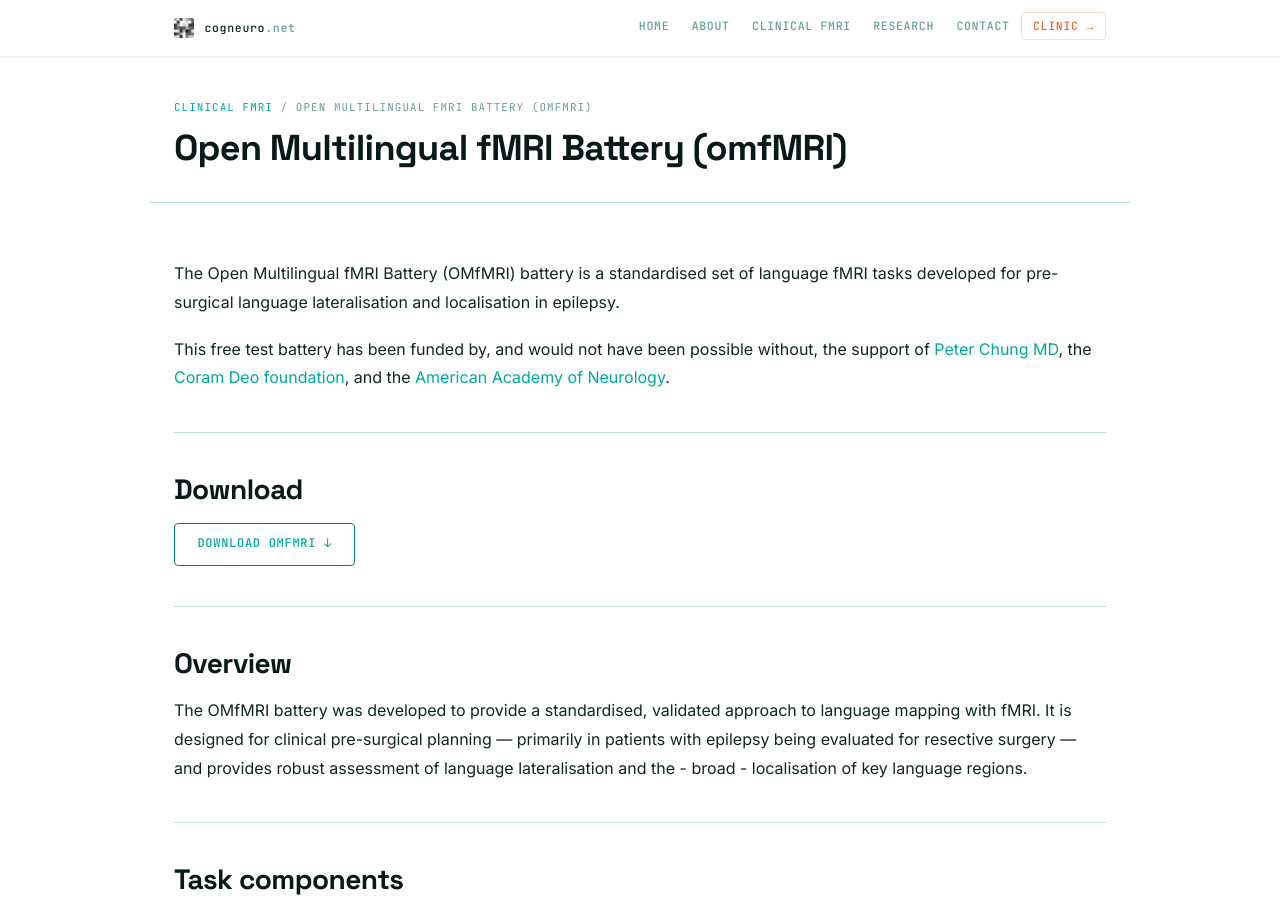
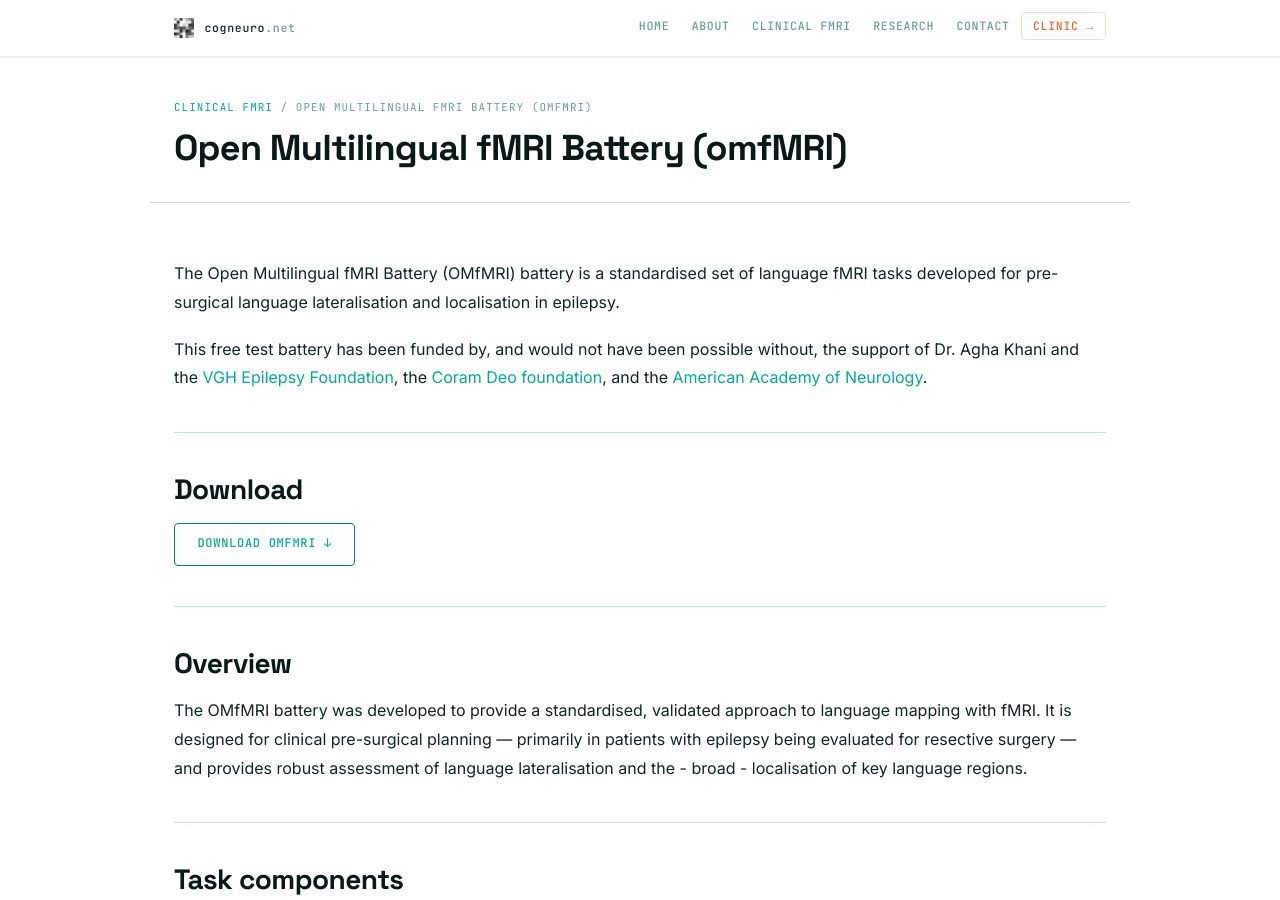
Before and after one commit to cfxb/cogneuro, a Jekyll site: the page built from clinical-fmri/omfmri.md, in a window 1280 px wide and 900 px high. Built offline with Jekyll 4.4.1, drawn with Linux system fonts in a browser that asks for light colours.

Commit message:
Update omfMRI funding credits to Dr. Agha Khani and VGH Epilepsy Foundation
Co-Authored-By: Claude Opus 4.7 (1M context) <noreply@anthropic.com>

```diff
--- a/clinical-fmri/omfmri.md
+++ b/clinical-fmri/omfmri.md
@@ -7,7 +7,7 @@ permalink: /omfmri/
 
 <p class="page-intro">The Open Multilingual fMRI Battery (OMfMRI) battery is a standardised set of language fMRI tasks developed for pre-surgical language lateralisation and localisation in epilepsy.</p>
 
-<p>This free test battery has been funded by, and would not have been possible without, the support of <a href="https://www.primacorpventures.com/about/" target="_blank" rel="noopener">Peter Chung MD</a>, the <a href="https://coramdeofoundation.com/" target="_blank" rel="noopener">Coram Deo foundation</a>, and the <a href="https://www.aan.com" target="_blank" rel="noopener">American Academy of Neurology</a>.</p>
+<p>This free test battery has been funded by, and would not have been possible without, the support of Dr. Agha Khani and the <a href="https://www.vch.ca/en/service/epilepsy-programs" target="_blank" rel="noopener">VGH Epilepsy Foundation</a>, the <a href="https://coramdeofoundation.com/" target="_blank" rel="noopener">Coram Deo foundation</a>, and the <a href="https://www.aan.com" target="_blank" rel="noopener">American Academy of Neurology</a>.</p>
 
 ---
 
```
